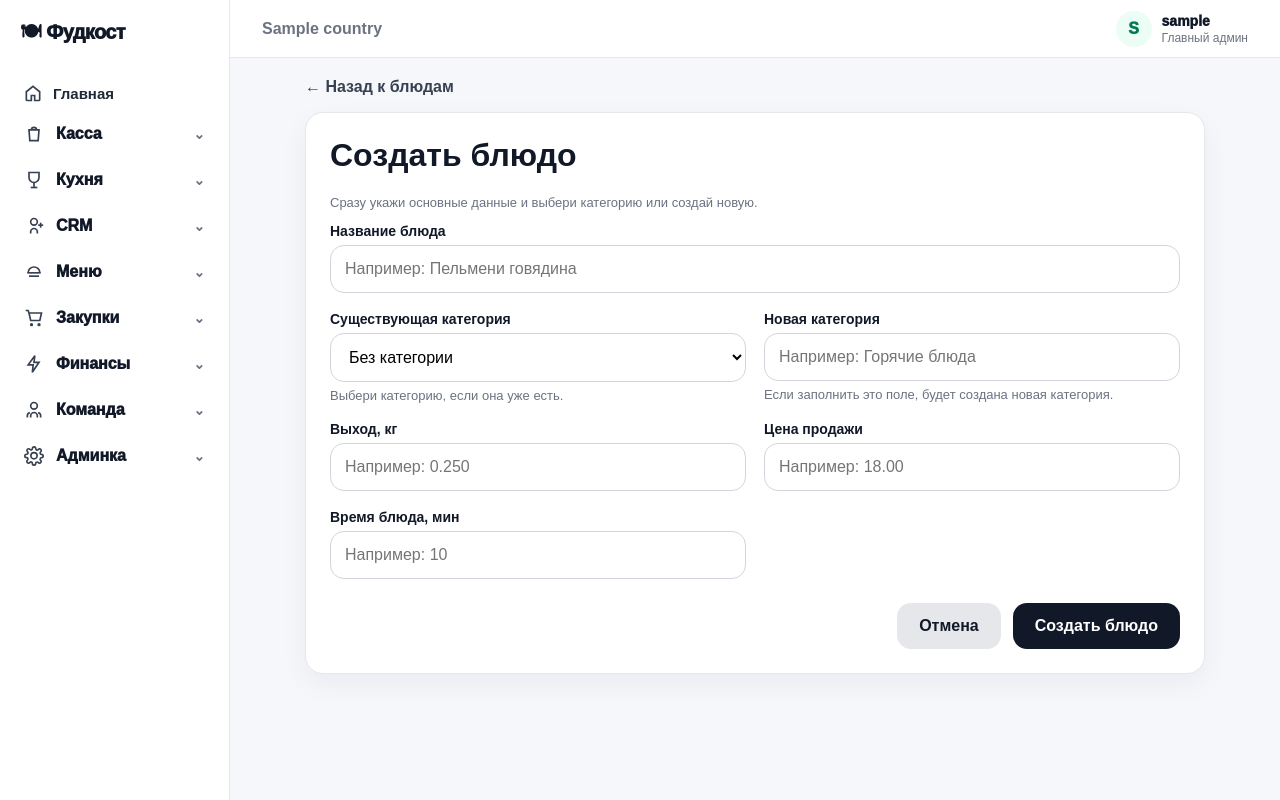
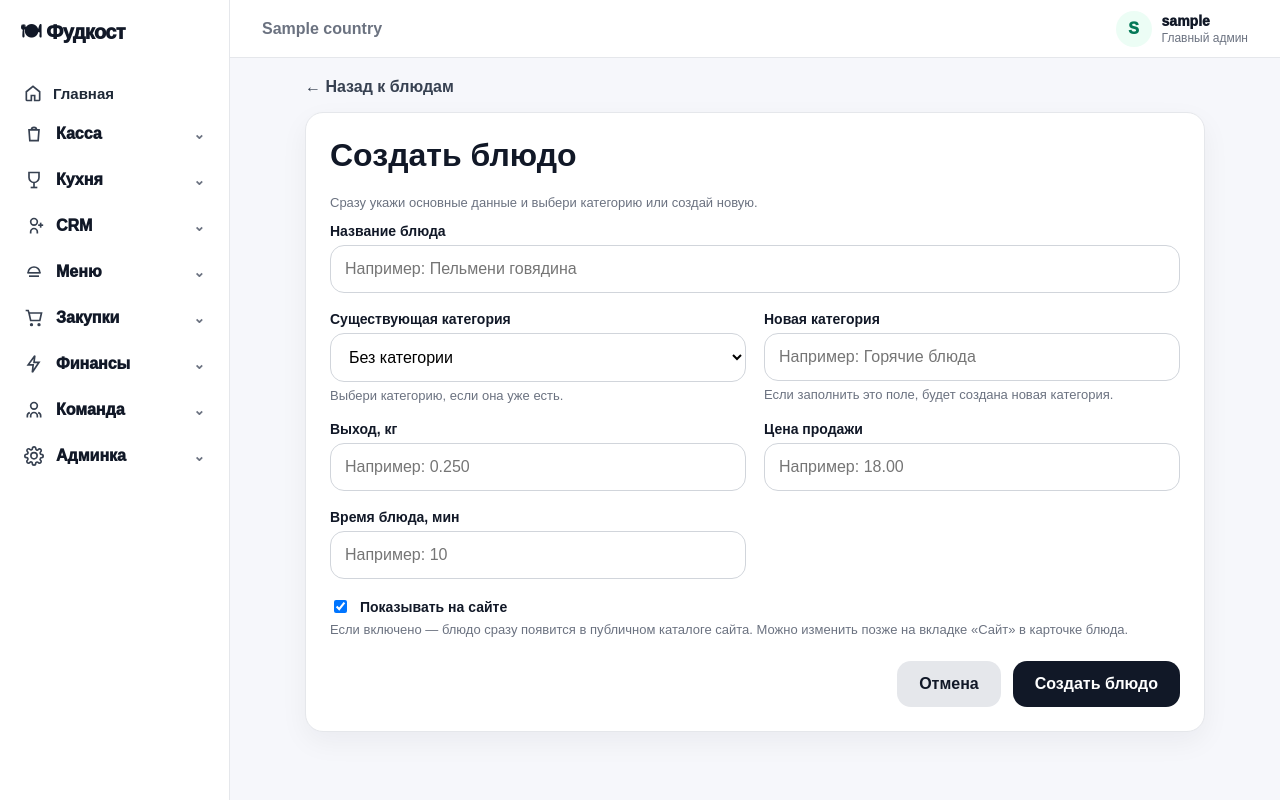
Before and after one commit to lermanjan-ui/montenegro, a Django app: a page that uses foodcost/templates/foodcost/dish_create.html in a window 1280 px wide. Run offline with Django 5.2, Linux system fonts and the light colour scheme; a user stored in the database is signed in; tables that the repository leaves empty hold one stand-in row (values such as "Sample post").

Commit message:
update: dish detail editing + fixes

```diff
--- a/foodcost/templates/foodcost/dish_create.html
+++ b/foodcost/templates/foodcost/dish_create.html
@@ -147,6 +147,18 @@
                     <label>Время блюда, мин</label>
                     <input type="text" name="cooking_minutes" placeholder="Например: 10">
                 </div>
+
+                <div class="full">
+                    <label style="display:flex;align-items:center;gap:10px;cursor:pointer;font-weight:bold;">
+                        <input type="checkbox" name="is_visible_on_site" value="1" checked
+                               style="width:auto;">
+                        Показывать на сайте
+                    </label>
+                    <div class="hint">
+                        Если включено — блюдо сразу появится в публичном каталоге
+                        сайта. Можно изменить позже на вкладке «Сайт» в карточке блюда.
+                    </div>
+                </div>
             </div>
 
             <div class="actions">
--- a/foodcost/views.py
+++ b/foodcost/views.py
@@ -164,6 +164,18 @@ def dish_create(request, country_slug):
         category_id = request.POST.get("category_id")
         new_category_name = request.POST.get("new_category_name")
 
+        # Visibility on the public website. The model default is False (so
+        # programmatic / imported / addon-only dishes stay hidden unless
+        # explicitly published), but a human creating a dish through this
+        # form almost always wants it live, so the form checkbox defaults
+        # to ON. We still honour an explicitly-unchecked box.
+        #
+        # NB: the public API (_visible_dishes_qs) filters is_visible_on_site
+        # = True. Before this, dish_create never set the flag, so every new
+        # dish was born hidden and never showed up in /api/public/products
+        # until someone opened its website tab and ticked the box manually.
+        is_visible_on_site = bool(request.POST.get("is_visible_on_site"))
+
         category = None
 
         if new_category_name:
@@ -186,6 +198,7 @@ def dish_create(request, country_slug):
             final_weight=final_weight,
             selling_price=selling_price,
             cooking_minutes=cooking_minutes,
+            is_visible_on_site=is_visible_on_site,
         )
 
         return redirect(f"/c/{country.slug}/dish/{dish.id}/")
```
Also changed, not shown: 3 other files.
